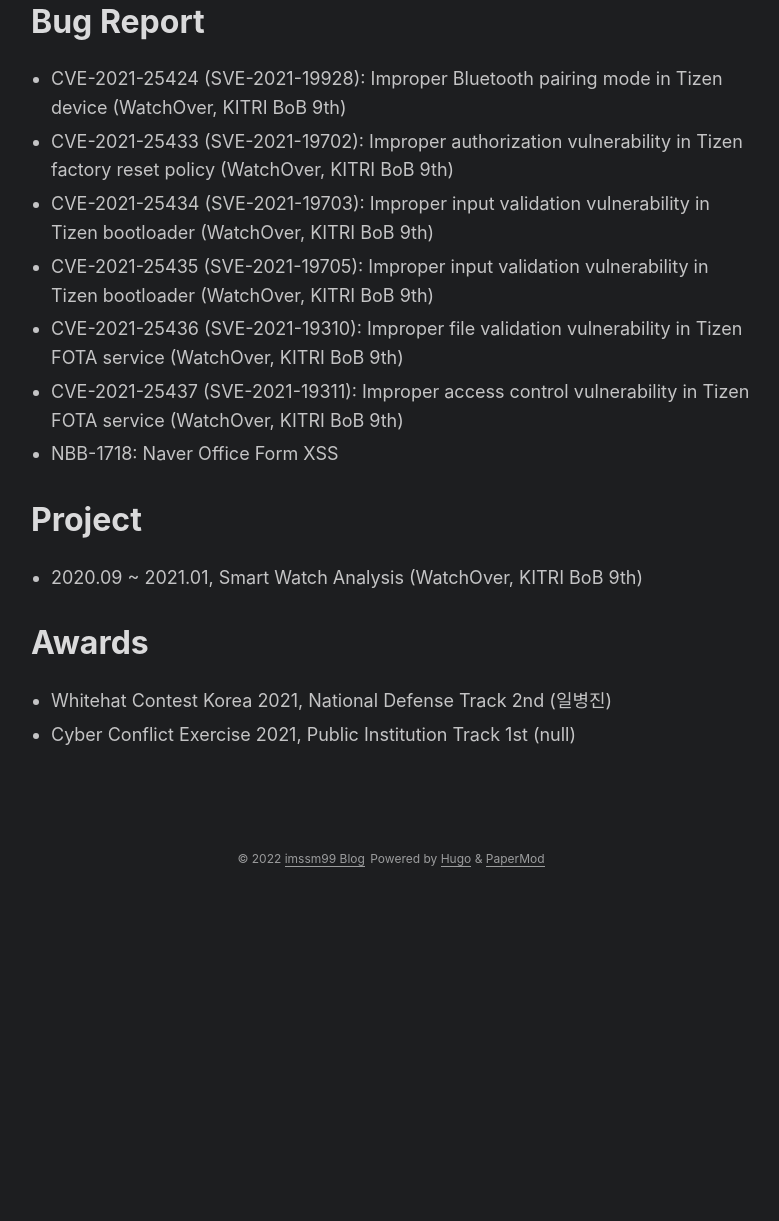
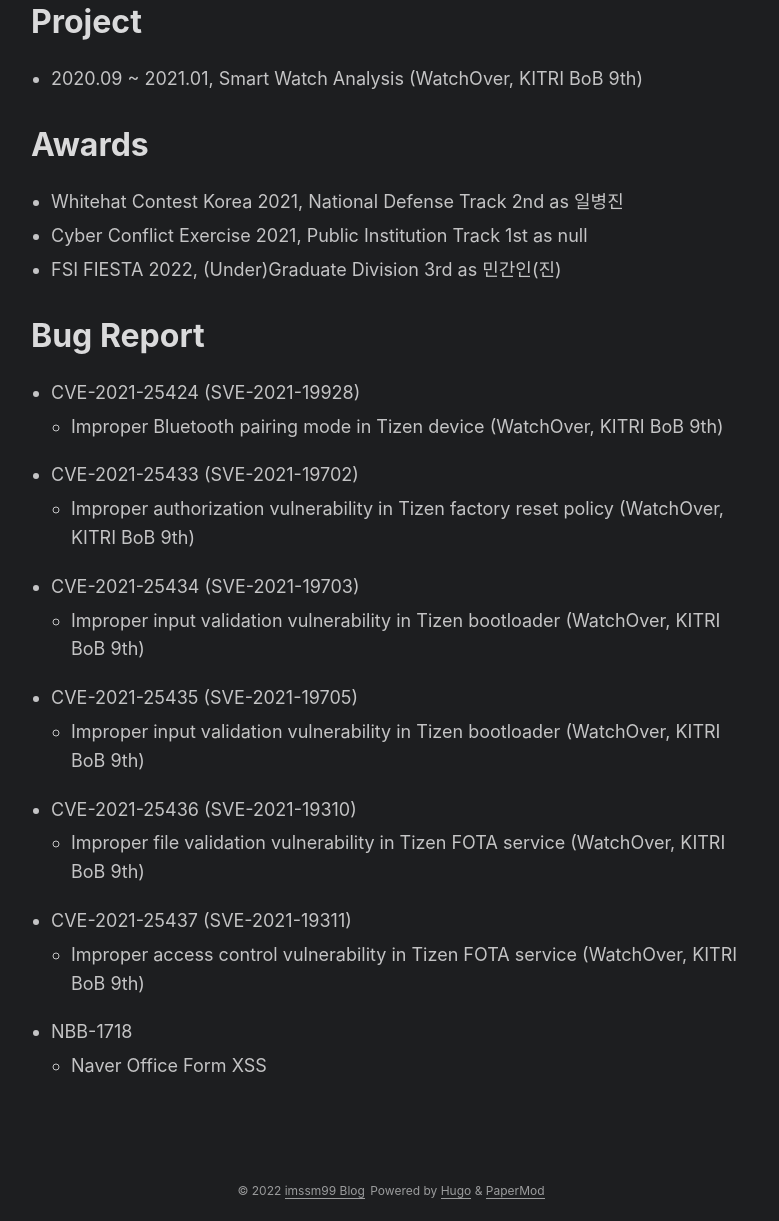
Before and after one commit to imssm99/imssm99.github.io, a plain HTML site: page aboutme/index.html in a window 1280 px wide. Shown: the part 597-1818 px from the top of the page, without its empty margins (249-1028 px from the left). Before the commit the page ends 1486 px from the top, so only its background shows below. Drawn offline with Linux system fonts and the light colour scheme; a script that the page names is missing.

Commit message:
update aboutme fiesta

```diff
--- a/aboutme/index.html
+++ b/aboutme/index.html
@@ -7,7 +7,7 @@
 <meta name="robots" content="index, follow">
 <title>Soomin Shin (imssm99) | imssm99 Blog</title>
 <meta name="keywords" content="">
-<meta name="description" content="Information Email: imssm99@gmail.com 2021.07 ~ 2023.01, Republic of Korea Army Education 2019.03 ~ ?, Seoultech, Computer Science and Enginnering 2020.07 ~ 2021.03, KITRI Best of the Best 9th, Vulnerability Analysis (TOP30) Bug Report CVE-2021-25424 (SVE-2021-19928): Improper Bluetooth pairing mode in Tizen device (WatchOver, KITRI BoB 9th) CVE-2021-25433 (SVE-2021-19702): Improper authorization vulnerability in Tizen factory reset policy (WatchOver, KITRI BoB 9th) CVE-2021-25434 (SVE-2021-19703): Improper input validation vulnerability in Tizen bootloader (WatchOver, KITRI BoB 9th) CVE-2021-25435 (SVE-2021-19705): Improper input validation vulnerability in Tizen bootloader (WatchOver, KITRI BoB 9th) CVE-2021-25436 (SVE-2021-19310): Improper file validation vulnerability in Tizen FOTA service (WatchOver, KITRI BoB 9th) CVE-2021-25437 (SVE-2021-19311): Improper access control vulnerability in Tizen FOTA service (WatchOver, KITRI BoB 9th) NBB-1718: Naver Office Form XSS Project 2020.">
+<meta name="description" content="Information Email: imssm99@gmail.com 2021.07 ~ 2023.01, Republic of Korea Army Education 2019.03 ~ ?, Seoultech, Computer Science and Enginnering 2020.07 ~ 2021.03, KITRI Best of the Best 9th, Vulnerability Analysis (TOP30) Project 2020.09 ~ 2021.01, Smart Watch Analysis (WatchOver, KITRI BoB 9th) Awards Whitehat Contest Korea 2021, National Defense Track 2nd as 일병진 Cyber Conflict Exercise 2021, Public Institution Track 1st as null FSI FIESTA 2022, (Under)Graduate Division 3rd as 민간인(진) Bug Report CVE-2021-25424 (SVE-2021-19928) Improper Bluetooth pairing mode in Tizen device (WatchOver, KITRI BoB 9th) CVE-2021-25433 (SVE-2021-19702) Improper authorization vulnerability in Tizen factory reset policy (WatchOver, KITRI BoB 9th) CVE-2021-25434 (SVE-2021-19703) Improper input validation vulnerability in Tizen bootloader (WatchOver, KITRI BoB 9th) CVE-2021-25435 (SVE-2021-19705) Improper input validation vulnerability in Tizen bootloader (WatchOver, KITRI BoB 9th) CVE-2021-25436 (SVE-2021-19310) Improper file validation vulnerability in Tizen FOTA service (WatchOver, KITRI BoB 9th) CVE-2021-25437 (SVE-2021-19311) Improper access control vulnerability in Tizen FOTA service (WatchOver, KITRI BoB 9th) NBB-1718 Naver Office Form XSS ">
 <meta name="author" content="imssm99">
 <link rel="canonical" href="https://blog.imssm99.kr/aboutme/">
 <link crossorigin="anonymous" href="/assets/css/stylesheet.min.ec8da366ca2fb647537ccb7a8f6fa5b4e9cd3c7a0d3171dd2d3baad1e49c8bfc.css" integrity="sha256-7I2jZsovtkdTfMt6j2&#43;ltOnNPHoNMXHdLTuq0eSci/w=" rel="preload stylesheet" as="style">
@@ -40,7 +40,7 @@
 }
 </script>
 <meta property="og:title" content="Soomin Shin (imssm99)" />
-<meta property="og:description" content="Information Email: imssm99@gmail.com 2021.07 ~ 2023.01, Republic of Korea Army Education 2019.03 ~ ?, Seoultech, Computer Science and Enginnering 2020.07 ~ 2021.03, KITRI Best of the Best 9th, Vulnerability Analysis (TOP30) Bug Report CVE-2021-25424 (SVE-2021-19928): Improper Bluetooth pairing mode in Tizen device (WatchOver, KITRI BoB 9th) CVE-2021-25433 (SVE-2021-19702): Improper authorization vulnerability in Tizen factory reset policy (WatchOver, KITRI BoB 9th) CVE-2021-25434 (SVE-2021-19703): Improper input validation vulnerability in Tizen bootloader (WatchOver, KITRI BoB 9th) CVE-2021-25435 (SVE-2021-19705): Improper input validation vulnerability in Tizen bootloader (WatchOver, KITRI BoB 9th) CVE-2021-25436 (SVE-2021-19310): Improper file validation vulnerability in Tizen FOTA service (WatchOver, KITRI BoB 9th) CVE-2021-25437 (SVE-2021-19311): Improper access control vulnerability in Tizen FOTA service (WatchOver, KITRI BoB 9th) NBB-1718: Naver Office Form XSS Project 2020." />
+<meta property="og:description" content="Information Email: imssm99@gmail.com 2021.07 ~ 2023.01, Republic of Korea Army Education 2019.03 ~ ?, Seoultech, Computer Science and Enginnering 2020.07 ~ 2021.03, KITRI Best of the Best 9th, Vulnerability Analysis (TOP30) Project 2020.09 ~ 2021.01, Smart Watch Analysis (WatchOver, KITRI BoB 9th) Awards Whitehat Contest Korea 2021, National Defense Track 2nd as 일병진 Cyber Conflict Exercise 2021, Public Institution Track 1st as null FSI FIESTA 2022, (Under)Graduate Division 3rd as 민간인(진) Bug Report CVE-2021-25424 (SVE-2021-19928) Improper Bluetooth pairing mode in Tizen device (WatchOver, KITRI BoB 9th) CVE-2021-25433 (SVE-2021-19702) Improper authorization vulnerability in Tizen factory reset policy (WatchOver, KITRI BoB 9th) CVE-2021-25434 (SVE-2021-19703) Improper input validation vulnerability in Tizen bootloader (WatchOver, KITRI BoB 9th) CVE-2021-25435 (SVE-2021-19705) Improper input validation vulnerability in Tizen bootloader (WatchOver, KITRI BoB 9th) CVE-2021-25436 (SVE-2021-19310) Improper file validation vulnerability in Tizen FOTA service (WatchOver, KITRI BoB 9th) CVE-2021-25437 (SVE-2021-19311) Improper access control vulnerability in Tizen FOTA service (WatchOver, KITRI BoB 9th) NBB-1718 Naver Office Form XSS " />
 <meta property="og:type" content="article" />
 <meta property="og:url" content="https://blog.imssm99.kr/aboutme/" /><meta property="article:section" content="" />
 <meta property="article:published_time" content="2022-03-30T10:38:30&#43;09:00" />
@@ -48,7 +48,7 @@
 
 <meta name="twitter:card" content="summary"/>
 <meta name="twitter:title" content="Soomin Shin (imssm99)"/>
-<meta name="twitter:description" content="Information Email: imssm99@gmail.com 2021.07 ~ 2023.01, Republic of Korea Army Education 2019.03 ~ ?, Seoultech, Computer Science and Enginnering 2020.07 ~ 2021.03, KITRI Best of the Best 9th, Vulnerability Analysis (TOP30) Bug Report CVE-2021-25424 (SVE-2021-19928): Improper Bluetooth pairing mode in Tizen device (WatchOver, KITRI BoB 9th) CVE-2021-25433 (SVE-2021-19702): Improper authorization vulnerability in Tizen factory reset policy (WatchOver, KITRI BoB 9th) CVE-2021-25434 (SVE-2021-19703): Improper input validation vulnerability in Tizen bootloader (WatchOver, KITRI BoB 9th) CVE-2021-25435 (SVE-2021-19705): Improper input validation vulnerability in Tizen bootloader (WatchOver, KITRI BoB 9th) CVE-2021-25436 (SVE-2021-19310): Improper file validation vulnerability in Tizen FOTA service (WatchOver, KITRI BoB 9th) CVE-2021-25437 (SVE-2021-19311): Improper access control vulnerability in Tizen FOTA service (WatchOver, KITRI BoB 9th) NBB-1718: Naver Office Form XSS Project 2020."/>
+<meta name="twitter:description" content="Information Email: imssm99@gmail.com 2021.07 ~ 2023.01, Republic of Korea Army Education 2019.03 ~ ?, Seoultech, Computer Science and Enginnering 2020.07 ~ 2021.03, KITRI Best of the Best 9th, Vulnerability Analysis (TOP30) Project 2020.09 ~ 2021.01, Smart Watch Analysis (WatchOver, KITRI BoB 9th) Awards Whitehat Contest Korea 2021, National Defense Track 2nd as 일병진 Cyber Conflict Exercise 2021, Public Institution Track 1st as null FSI FIESTA 2022, (Under)Graduate Division 3rd as 민간인(진) Bug Report CVE-2021-25424 (SVE-2021-19928) Improper Bluetooth pairing mode in Tizen device (WatchOver, KITRI BoB 9th) CVE-2021-25433 (SVE-2021-19702) Improper authorization vulnerability in Tizen factory reset policy (WatchOver, KITRI BoB 9th) CVE-2021-25434 (SVE-2021-19703) Improper input validation vulnerability in Tizen bootloader (WatchOver, KITRI BoB 9th) CVE-2021-25435 (SVE-2021-19705) Improper input validation vulnerability in Tizen bootloader (WatchOver, KITRI BoB 9th) CVE-2021-25436 (SVE-2021-19310) Improper file validation vulnerability in Tizen FOTA service (WatchOver, KITRI BoB 9th) CVE-2021-25437 (SVE-2021-19311) Improper access control vulnerability in Tizen FOTA service (WatchOver, KITRI BoB 9th) NBB-1718 Naver Office Form XSS "/>
 
 
 <script type="application/ld+json">
@@ -71,12 +71,12 @@
   "@type": "BlogPosting",
   "headline": "Soomin Shin (imssm99)",
   "name": "Soomin Shin (imssm99)",
-  "description": "Information Email: imssm99@gmail.com 2021.07 ~ 2023.01, Republic of Korea Army Education 2019.03 ~ ?, Seoultech, Computer Science and Enginnering 2020.07 ~ 2021.03, KITRI Best of the Best 9th, Vulnerability Analysis (TOP30) Bug Report CVE-2021-25424 (SVE-2021-19928): Improper Bluetooth pairing mode in Tizen device (WatchOver, KITRI BoB 9th) CVE-2021-25433 (SVE-2021-19702): Improper authorization vulnerability in Tizen factory reset policy (WatchOver, KITRI BoB 9th) CVE-2021-25434 (SVE-2021-19703): Improper input validation vulnerability in Tizen bootloader (WatchOver, KITRI BoB 9th) CVE-2021-25435 (SVE-2021-19705): Improper input validation vulnerability in Tizen bootloader (WatchOver, KITRI BoB 9th) CVE-2021-25436 (SVE-2021-19310): Improper file validation vulnerability in Tizen FOTA service (WatchOver, KITRI BoB 9th) CVE-2021-25437 (SVE-2021-19311): Improper access control vulnerability in Tizen FOTA service (WatchOver, KITRI BoB 9th) NBB-1718: Naver Office Form XSS Project 2020.",
+  "description": "Information Email: imssm99@gmail.com 2021.07 ~ 2023.01, Republic of Korea Army Education 2019.03 ~ ?, Seoultech, Computer Science and Enginnering 2020.07 ~ 2021.03, KITRI Best of the Best 9th, Vulnerability Analysis (TOP30) Project 2020.09 ~ 2021.01, Smart Watch Analysis (WatchOver, KITRI BoB 9th) Awards Whitehat Contest Korea 2021, National Defense Track 2nd as 일병진 Cyber Conflict Exercise 2021, Public Institution Track 1st as null FSI FIESTA 2022, (Under)Graduate Division 3rd as 민간인(진) Bug Report CVE-2021-25424 (SVE-2021-19928) Improper Bluetooth pairing mode in Tizen device (WatchOver, KITRI BoB 9th) CVE-2021-25433 (SVE-2021-19702) Improper authorization vulnerability in Tizen factory reset policy (WatchOver, KITRI BoB 9th) CVE-2021-25434 (SVE-2021-19703) Improper input validation vulnerability in Tizen bootloader (WatchOver, KITRI BoB 9th) CVE-2021-25435 (SVE-2021-19705) Improper input validation vulnerability in Tizen bootloader (WatchOver, KITRI BoB 9th) CVE-2021-25436 (SVE-2021-19310) Improper file validation vulnerability in Tizen FOTA service (WatchOver, KITRI BoB 9th) CVE-2021-25437 (SVE-2021-19311) Improper access control vulnerability in Tizen FOTA service (WatchOver, KITRI BoB 9th) NBB-1718 Naver Office Form XSS ",
   "keywords": [
 
   ],
-  "articleBody": "Information Email: imssm99@gmail.com 2021.07 ~ 2023.01, Republic of Korea Army Education 2019.03 ~ ?, Seoultech, Computer Science and Enginnering 2020.07 ~ 2021.03, KITRI Best of the Best 9th, Vulnerability Analysis (TOP30) Bug Report CVE-2021-25424 (SVE-2021-19928): Improper Bluetooth pairing mode in Tizen device (WatchOver, KITRI BoB 9th) CVE-2021-25433 (SVE-2021-19702): Improper authorization vulnerability in Tizen factory reset policy (WatchOver, KITRI BoB 9th) CVE-2021-25434 (SVE-2021-19703): Improper input validation vulnerability in Tizen bootloader (WatchOver, KITRI BoB 9th) CVE-2021-25435 (SVE-2021-19705): Improper input validation vulnerability in Tizen bootloader (WatchOver, KITRI BoB 9th) CVE-2021-25436 (SVE-2021-19310): Improper file validation vulnerability in Tizen FOTA service (WatchOver, KITRI BoB 9th) CVE-2021-25437 (SVE-2021-19311): Improper access control vulnerability in Tizen FOTA service (WatchOver, KITRI BoB 9th) NBB-1718: Naver Office Form XSS Project 2020.09 ~ 2021.01, Smart Watch Analysis (WatchOver, KITRI BoB 9th) Awards Whitehat Contest Korea 2021, National Defense Track 2nd (일병진) Cyber Conflict Exercise 2021, Public Institution Track 1st (null) ",
-  "wordCount" : "149",
+  "articleBody": "Information Email: imssm99@gmail.com 2021.07 ~ 2023.01, Republic of Korea Army Education 2019.03 ~ ?, Seoultech, Computer Science and Enginnering 2020.07 ~ 2021.03, KITRI Best of the Best 9th, Vulnerability Analysis (TOP30) Project 2020.09 ~ 2021.01, Smart Watch Analysis (WatchOver, KITRI BoB 9th) Awards Whitehat Contest Korea 2021, National Defense Track 2nd as 일병진 Cyber Conflict Exercise 2021, Public Institution Track 1st as null FSI FIESTA 2022, (Under)Graduate Division 3rd as 민간인(진) Bug Report CVE-2021-25424 (SVE-2021-19928) Improper Bluetooth pairing mode in Tizen device (WatchOver, KITRI BoB 9th) CVE-2021-25433 (SVE-2021-19702) Improper authorization vulnerability in Tizen factory reset policy (WatchOver, KITRI BoB 9th) CVE-2021-25434 (SVE-2021-19703) Improper input validation vulnerability in Tizen bootloader (WatchOver, KITRI BoB 9th) CVE-2021-25435 (SVE-2021-19705) Improper input validation vulnerability in Tizen bootloader (WatchOver, KITRI BoB 9th) CVE-2021-25436 (SVE-2021-19310) Improper file validation vulnerability in Tizen FOTA service (WatchOver, KITRI BoB 9th) CVE-2021-25437 (SVE-2021-19311) Improper access control vulnerability in Tizen FOTA service (WatchOver, KITRI BoB 9th) NBB-1718 Naver Office Form XSS ",
+  "wordCount" : "159",
   "inLanguage": "en",
   "datePublished": "2022-03-30T10:38:30+09:00",
   "dateModified": "2022-03-30T10:38:30+09:00",
@@ -156,11 +156,11 @@
                 <li>
                     <a href="#education" aria-label="Education">Education</a></li>
                 <li>
-                    <a href="#bug-report" aria-label="Bug Report">Bug Report</a></li>
-                <li>
                     <a href="#project" aria-label="Project">Project</a></li>
                 <li>
-                    <a href="#awards" aria-label="Awards">Awards</a>
+                    <a href="#awards" aria-label="Awards">Awards</a></li>
+                <li>
+                    <a href="#bug-report" aria-label="Bug Report">Bug Report</a>
                 </li>
             </ul>
         </div>
@@ -177,24 +177,53 @@
 <li>2019.03 ~ ?, Seoultech, Computer Science and Enginnering</li>
 <li>2020.07 ~ 2021.03, KITRI Best of the Best 9th, Vulnerability Analysis (TOP30)</li>
 </ul>
-<h2 id="bug-report">Bug Report<a hidden class="anchor" aria-hidden="true" href="#bug-report">#</a></h2>
-<ul>
-<li>CVE-2021-25424 (SVE-2021-19928): Improper Bluetooth pairing mode in Tizen device (WatchOver, KITRI BoB 9th)</li>
-<li>CVE-2021-25433 (SVE-2021-19702): Improper authorization vulnerability in Tizen factory reset policy (WatchOver, KITRI BoB 9th)</li>
-<li>CVE-2021-25434 (SVE-2021-19703): Improper input validation vulnerability in Tizen bootloader (WatchOver, KITRI BoB 9th)</li>
-<li>CVE-2021-25435 (SVE-2021-19705): Improper input validation vulnerability in Tizen bootloader (WatchOver, KITRI BoB 9th)</li>
-<li>CVE-2021-25436 (SVE-2021-19310): Improper file validation vulnerability in Tizen FOTA service (WatchOver, KITRI BoB 9th)</li>
-<li>CVE-2021-25437 (SVE-2021-19311): Improper access control vulnerability in Tizen FOTA service (WatchOver, KITRI BoB 9th)</li>
-<li>NBB-1718: Naver Office Form XSS</li>
-</ul>
 <h2 id="project">Project<a hidden class="anchor" aria-hidden="true" href="#project">#</a></h2>
 <ul>
 <li>2020.09 ~ 2021.01, Smart Watch Analysis (WatchOver, KITRI BoB 9th)</li>
 </ul>
 <h2 id="awards">Awards<a hidden class="anchor" aria-hidden="true" href="#awards">#</a></h2>
 <ul>
-<li>Whitehat Contest Korea 2021, National Defense Track 2nd (일병진)</li>
-<li>Cyber Conflict Exercise 2021, Public Institution Track 1st (null)</li>
+<li>Whitehat Contest Korea 2021, National Defense Track 2nd as 일병진</li>
+<li>Cyber Conflict Exercise 2021, Public Institution Track 1st as null</li>
+<li>FSI FIESTA 2022, (Under)Graduate Division 3rd as 민간인(진)</li>
+</ul>
+<h2 id="bug-report">Bug Report<a hidden class="anchor" aria-hidden="true" href="#bug-report">#</a></h2>
+<ul>
+<li>CVE-2021-25424 (SVE-2021-19928)
+<ul>
+<li>Improper Bluetooth pairing mode in Tizen device (WatchOver, KITRI BoB 9th)</li>
+</ul>
+</li>
+<li>CVE-2021-25433 (SVE-2021-19702)
+<ul>
+<li>Improper authorization vulnerability in Tizen factory reset policy (WatchOver, KITRI BoB 9th)</li>
+</ul>
+</li>
+<li>CVE-2021-25434 (SVE-2021-19703)
+<ul>
+<li>Improper input validation vulnerability in Tizen bootloader (WatchOver, KITRI BoB 9th)</li>
+</ul>
+</li>
+<li>CVE-2021-25435 (SVE-2021-19705)
+<ul>
+<li>Improper input validation vulnerability in Tizen bootloader (WatchOver, KITRI BoB 9th)</li>
+</ul>
+</li>
+<li>CVE-2021-25436 (SVE-2021-19310)
+<ul>
+<li>Improper file validation vulnerability in Tizen FOTA service (WatchOver, KITRI BoB 9th)</li>
+</ul>
+</li>
+<li>CVE-2021-25437 (SVE-2021-19311)
+<ul>
+<li>Improper access control vulnerability in Tizen FOTA service (WatchOver, KITRI BoB 9th)</li>
+</ul>
+</li>
+<li>NBB-1718
+<ul>
+<li>Naver Office Form XSS</li>
+</ul>
+</li>
 </ul>
 
 
--- a/index.xml
+++ b/index.xml
@@ -45,7 +45,7 @@
       <pubDate>Wed, 30 Mar 2022 10:38:30 +0900</pubDate>
 
       <guid>https://blog.imssm99.kr/aboutme/</guid>
-      <description>Information Email: imssm99@gmail.com 2021.07 ~ 2023.01, Republic of Korea Army Education 2019.03 ~ ?, Seoultech, Computer Science and Enginnering 2020.07 ~ 2021.03, KITRI Best of the Best 9th, Vulnerability Analysis (TOP30) Bug Report CVE-2021-25424 (SVE-2021-19928): Improper Bluetooth pairing mode in Tizen device (WatchOver, KITRI BoB 9th) CVE-2021-25433 (SVE-2021-19702): Improper authorization vulnerability in Tizen factory reset policy (WatchOver, KITRI BoB 9th) CVE-2021-25434 (SVE-2021-19703): Improper input validation vulnerability in Tizen bootloader (WatchOver, KITRI BoB 9th) CVE-2021-25435 (SVE-2021-19705): Improper input validation vulnerability in Tizen bootloader (WatchOver, KITRI BoB 9th) CVE-2021-25436 (SVE-2021-19310): Improper file validation vulnerability in Tizen FOTA service (WatchOver, KITRI BoB 9th) CVE-2021-25437 (SVE-2021-19311): Improper access control vulnerability in Tizen FOTA service (WatchOver, KITRI BoB 9th) NBB-1718: Naver Office Form XSS Project 2020.</description>
+      <description>Information Email: imssm99@gmail.com 2021.07 ~ 2023.01, Republic of Korea Army Education 2019.03 ~ ?, Seoultech, Computer Science and Enginnering 2020.07 ~ 2021.03, KITRI Best of the Best 9th, Vulnerability Analysis (TOP30) Project 2020.09 ~ 2021.01, Smart Watch Analysis (WatchOver, KITRI BoB 9th) Awards Whitehat Contest Korea 2021, National Defense Track 2nd as 일병진 Cyber Conflict Exercise 2021, Public Institution Track 1st as null FSI FIESTA 2022, (Under)Graduate Division 3rd as 민간인(진) Bug Report CVE-2021-25424 (SVE-2021-19928) Improper Bluetooth pairing mode in Tizen device (WatchOver, KITRI BoB 9th) CVE-2021-25433 (SVE-2021-19702) Improper authorization vulnerability in Tizen factory reset policy (WatchOver, KITRI BoB 9th) CVE-2021-25434 (SVE-2021-19703) Improper input validation vulnerability in Tizen bootloader (WatchOver, KITRI BoB 9th) CVE-2021-25435 (SVE-2021-19705) Improper input validation vulnerability in Tizen bootloader (WatchOver, KITRI BoB 9th) CVE-2021-25436 (SVE-2021-19310) Improper file validation vulnerability in Tizen FOTA service (WatchOver, KITRI BoB 9th) CVE-2021-25437 (SVE-2021-19311) Improper access control vulnerability in Tizen FOTA service (WatchOver, KITRI BoB 9th) NBB-1718 Naver Office Form XSS </description>
     </item>
 
     <item>
```
